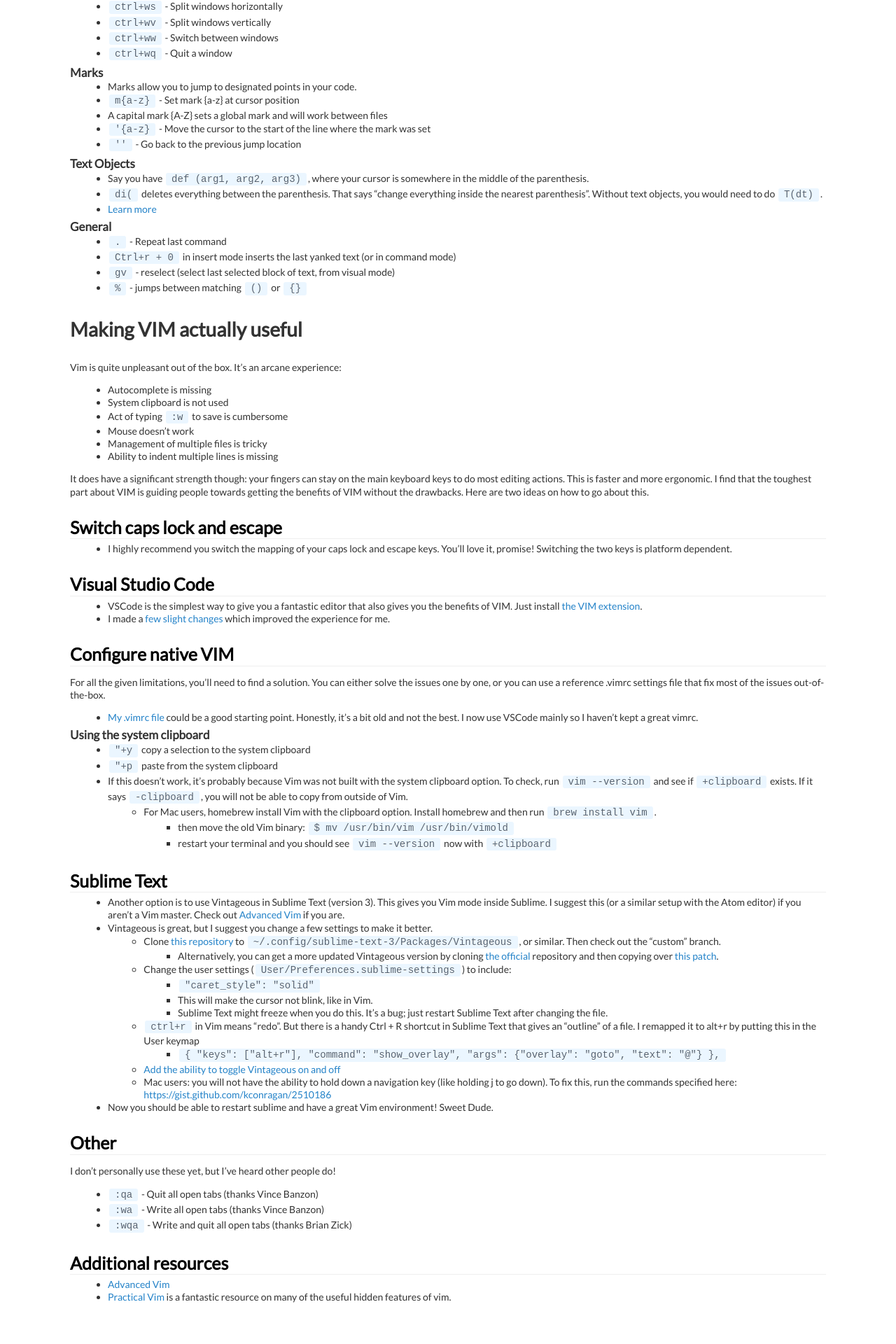
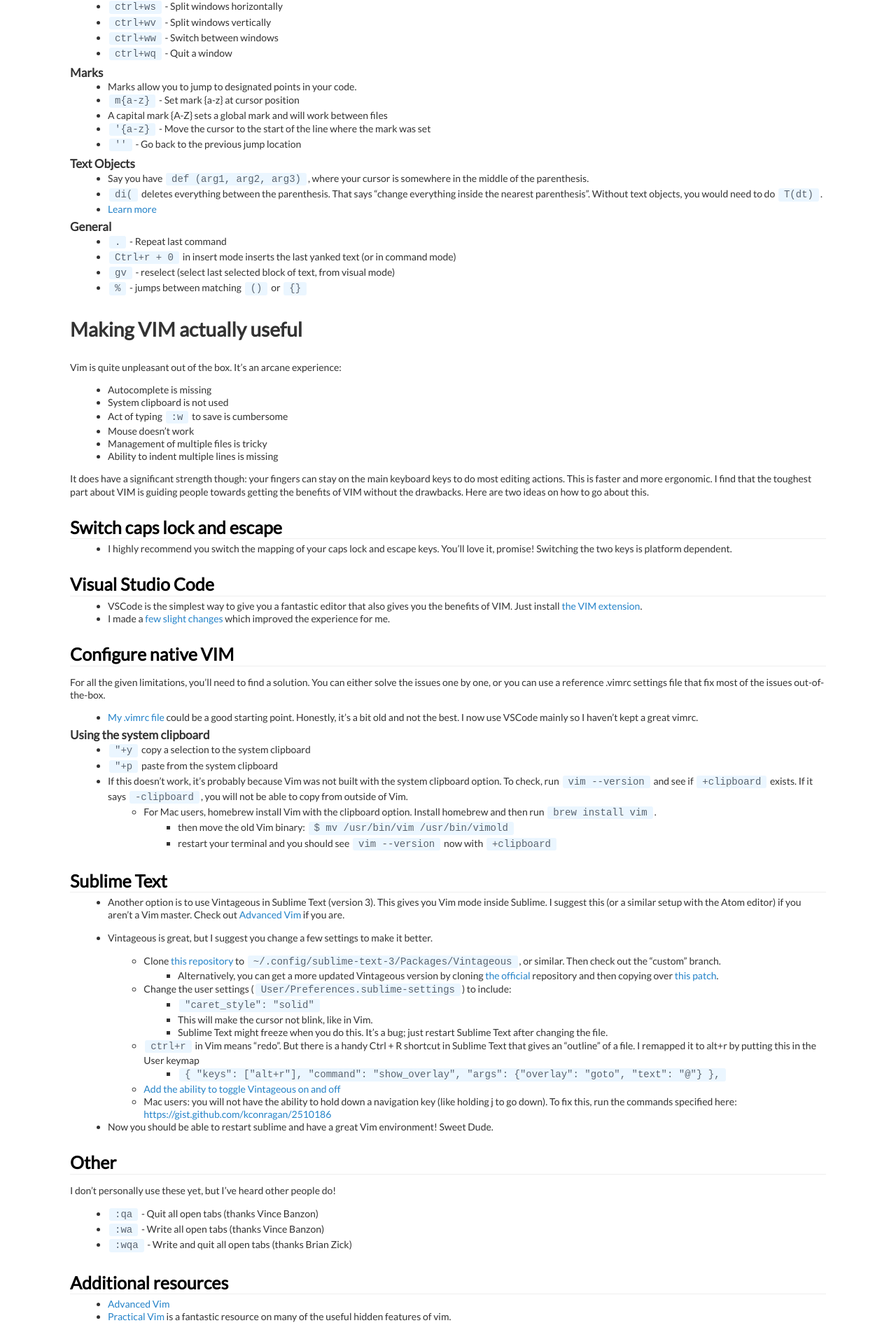
Before and after one commit to theicfire/vimsheet, a Jekyll site: the page built from index.md, in a window 1280 px wide. Shown: the part 2059-3979 px from the top of the page at 70% size. Built offline with Jekyll 4.4.1, drawn with Linux system fonts in a browser that asks for light colours; before the commit the page ends 3951 px from its top, so only the background shows below that.

Commit message:
Fix formatting

```diff
--- a/index.md
+++ b/index.md
@@ -3,132 +3,148 @@
 title: A Great Vim Cheat Sheet
 ---
 
-
 # A Great Vim Cheat Sheet
 
 I’ve compiled a list of essential Vim commands that I use every day. I have then given a few instructions on how to make Vim as great as it should be, because it’s painful without configuration.
 
+## Essentials
 
-
-## Essentials
 ### Cursor movement (Normal/Visual Mode)
 
-* `h` `j` `k` `l` - Arrow keys
-* `w` / `b` - Next/previous word
-* `W` / `B` - Next/previous word (space seperated)
-* `e` / `ge` - Next/previous end of word
-* `0` / `$` - Start/End of line
-* `^` - First non-blank character of line (same as `0w`)
+- `h` `j` `k` `l` - Arrow keys
+- `w` / `b` - Next/previous word
+- `W` / `B` - Next/previous word (space seperated)
+- `e` / `ge` - Next/previous end of word
+- `0` / `$` - Start/End of line
+- `^` - First non-blank character of line (same as `0w`)
 
 ### Editing text
-* `i` / `a` - Start insert mode at/after cursor
-* `I` / `A` - Start insert mode at the beginning/end of the line
-* `o` / `O` - Add blank line below/above current line
-* `Esc` or `Ctrl+[` - Exit insert mode
-* `d` - Delete
-* `dd` - Delete line
-* `c` - Delete, then start insert mode
-* `cc` - Delete line, then start insert mode
+
+- `i` / `a` - Start insert mode at/after cursor
+- `I` / `A` - Start insert mode at the beginning/end of the line
+- `o` / `O` - Add blank line below/above current line
+- `Esc` or `Ctrl+[` - Exit insert mode
+- `d` - Delete
+- `dd` - Delete line
+- `c` - Delete, then start insert mode
+- `cc` - Delete line, then start insert mode
 
 ### Operators
-* Operators also work in Visual Mode
-* `d` - Deletes from the cursor to the movement location
-* `c` - Deletes from the cursor to the movement location, then starts insert mode
-* `y` - Copy from the cursor to the movement location
-* `>` - Indent one level
-* `<` - Unindent one level
-* You can also combine operators with motions. Ex: `d$` deletes from the cursor to the end of the line.
+
+- Operators also work in Visual Mode
+- `d` - Deletes from the cursor to the movement location
+- `c` - Deletes from the cursor to the movement location, then starts insert mode
+- `y` - Copy from the cursor to the movement location
+- `>` - Indent one level
+- `<` - Unindent one level
+- You can also combine operators with motions. Ex: `d$` deletes from the cursor to the end of the line.
 
 ### Marking text (visual mode)
-* `v` - Start visual mode
-* `V` - Start linewise visual mode
-* `Ctrl+v` - Start visual block mode
-* `Esc` or `Ctrl+[` - Exit visual mode
+
+- `v` - Start visual mode
+- `V` - Start linewise visual mode
+- `Ctrl+v` - Start visual block mode
+- `Esc` or `Ctrl+[` - Exit visual mode
 
 ### Clipboard
-* `yy` - Yank (copy) a line
-* `p` - Paste after cursor
-* `P` - Paste before cursor
-* `dd` - Delete (cut) a line
-* `x` - Delete (cut) current character
-* `X` - Delete (cut) previous character
-* `d` / `c` - By default, these copy the deleted text
+
+- `yy` - Yank (copy) a line
+- `p` - Paste after cursor
+- `P` - Paste before cursor
+- `dd` - Delete (cut) a line
+- `x` - Delete (cut) current character
+- `X` - Delete (cut) previous character
+- `d` / `c` - By default, these copy the deleted text
 
 ### Exiting
-* `:w` - Write (save) the file, but don't quit
-* `:wq` - Write (save) and quit
-* `:q` - Quit (fails if anything has changed)
-* `:q!` - Quit and throw away changes
+
+- `:w` - Write (save) the file, but don't quit
+- `:wq` - Write (save) and quit
+- `:q` - Quit (fails if anything has changed)
+- `:q!` - Quit and throw away changes
 
 ### Search/Replace
-* `/pattern` - Search for pattern
-* `?pattern` - Search backward for pattern
-* `n` - Repeat search in same direction
-* `N` - Repeat search in opposite direction
-* `:%s/old/new/g` - Replace all old with new throughout file ([gn](http://vimcasts.org/episodes/operating-on-search-matches-using-gn/) is better though)
-* `:%s/old/new/gc` - Replace all old with new throughout file with confirmations
+
+- `/pattern` - Search for pattern
+- `?pattern` - Search backward for pattern
+- `n` - Repeat search in same direction
+- `N` - Repeat search in opposite direction
+- `:%s/old/new/g` - Replace all old with new throughout file ([gn](http://vimcasts.org/episodes/operating-on-search-matches-using-gn/) is better though)
+- `:%s/old/new/gc` - Replace all old with new throughout file with confirmations
 
 ### General
-* `u` - Undo
-* `Ctrl+r` - Redo
+
+- `u` - Undo
+- `Ctrl+r` - Redo
 
 ## Advanced
+
 ### Cursor movement
-* `Ctrl+d` - Move down half a page
-* `Ctrl+u` - Move up half a page
-* `}` - Go forward by paragraph (the next blank line)
-* `{` - Go backward by paragraph (the next blank line)
-* `gg` - Go to the top of the page
-* `G` - Go the bottom of the page
-* `: [num] [enter]` - Go to that line in the document
-* `ctrl+e / ctrl+y` - Scroll down/up one line
+
+- `Ctrl+d` - Move down half a page
+- `Ctrl+u` - Move up half a page
+- `}` - Go forward by paragraph (the next blank line)
+- `{` - Go backward by paragraph (the next blank line)
+- `gg` - Go to the top of the page
+- `G` - Go the bottom of the page
+- `: [num] [enter]` - Go to that line in the document
+- `ctrl+e / ctrl+y` - Scroll down/up one line
 
 ### Character search
-* `f [char]` - Move forward to the given char
-* `F [char]` - Move backward to the given char
-* `t [char]` - Move forward to before the given char
-* `T [char]` - Move backward to before the given char
-* `;` / `,` - Repeat search forwards/backwards
+
+- `f [char]` - Move forward to the given char
+- `F [char]` - Move backward to the given char
+- `t [char]` - Move forward to before the given char
+- `T [char]` - Move backward to before the given char
+- `;` / `,` - Repeat search forwards/backwards
 
 ### Editing text
-* `J` - Join line below to the current one
-* `r  [char]` - Replace a single character with the specified char (does not use Insert mode)
+
+- `J` - Join line below to the current one
+- `r [char]` - Replace a single character with the specified char (does not use Insert mode)
 
 ### Visual mode
-* `O` - Move to other corner of block
-* `o` - Move to other end of marked area
+
+- `O` - Move to other corner of block
+- `o` - Move to other end of marked area
 
 ### File Tabs
-* `:e filename` - Edit a file
-* `:tabe` - Make a new tab
-* `gt` - Go to the next tab
-* `gT` - Go to the previous tab
-* `:vsp` - Vertically split windows
-* `ctrl+ws` - Split windows horizontally
-* `ctrl+wv` - Split windows vertically
-* `ctrl+ww` - Switch between windows
-* `ctrl+wq` - Quit a window
+
+- `:e filename` - Edit a file
+- `:tabe` - Make a new tab
+- `gt` - Go to the next tab
+- `gT` - Go to the previous tab
+- `:vsp` - Vertically split windows
+- `ctrl+ws` - Split windows horizontally
+- `ctrl+wv` - Split windows vertically
+- `ctrl+ww` - Switch between windows
+- `ctrl+wq` - Quit a window
 
 ### Marks
-* Marks allow you to jump to designated points in your code.
-* `m{a-z}` - Set mark {a-z} at cursor position
-* A capital mark {A-Z} sets a global mark and will work between files
-* `'{a-z}` - Move the cursor to the start of the line where the mark was set
-* `''` - Go back to the previous jump location
+
+- Marks allow you to jump to designated points in your code.
+- `m{a-z}` - Set mark {a-z} at cursor position
+- A capital mark {A-Z} sets a global mark and will work between files
+- `'{a-z}` - Move the cursor to the start of the line where the mark was set
+- `''` - Go back to the previous jump location
 
 ### Text Objects
-* Say you have `def (arg1, arg2, arg3)`, where your cursor is somewhere in the middle of the parenthesis.
-* `di(` deletes everything between the parenthesis. That says "change everything inside the nearest parenthesis". Without text objects, you would need to do `T(dt)`.
-* [Learn more](http://blog.carbonfive.com/2011/10/17/vim-text-objects-the-definitive-guide/)
+
+- Say you have `def (arg1, arg2, arg3)`, where your cursor is somewhere in the middle of the parenthesis.
+- `di(` deletes everything between the parenthesis. That says "change everything inside the nearest parenthesis". Without text objects, you would need to do `T(dt)`.
+- [Learn more](http://blog.carbonfive.com/2011/10/17/vim-text-objects-the-definitive-guide/)
 
 ### General
-* `.` - Repeat last command
-* `Ctrl+r + 0` in insert mode inserts the last yanked text (or in command mode)
-* `gv` - reselect (select last selected block of text, from visual mode)
-* `%` - jumps between matching `()` or `{}`
+
+- `.` - Repeat last command
+- `Ctrl+r + 0` in insert mode inserts the last yanked text (or in command mode)
+- `gv` - reselect (select last selected block of text, from visual mode)
+- `%` - jumps between matching `()` or `{}`
 
 # Making VIM actually useful
+
 Vim is quite unpleasant out of the box. It's an arcane experience:
+
 - Autocomplete is missing
 - System clipboard is not used
 - Act of typing `:w` to save is cumbersome
@@ -139,48 +155,56 @@
 It does have a significant strength though: your fingers can stay on the main keyboard keys to do most editing actions. This is faster and more ergonomic. I find that the toughest part about VIM is guiding people towards getting the benefits of VIM without the drawbacks. Here are two ideas on how to go about this.
 
 ## Switch caps lock and escape
-* I highly recommend you switch the mapping of your caps lock and escape keys. You'll love it, promise! Switching the two keys is platform dependent.
+
+- I highly recommend you switch the mapping of your caps lock and escape keys. You'll love it, promise! Switching the two keys is platform dependent.
 
 ## Visual Studio Code
-* VSCode is the simplest way to give you a fantastic editor that also gives you the benefits of VIM. Just install [the VIM extension](https://marketplace.visualstudio.com/items?itemName=vscodevim.vim).
-* I made a [few slight changes](https://gist.github.com/theicfire/dc3f7f8c9a19467643a58dff22eb00d9) which improved the experience for me.
+
+- VSCode is the simplest way to give you a fantastic editor that also gives you the benefits of VIM. Just install [the VIM extension](https://marketplace.visualstudio.com/items?itemName=vscodevim.vim).
+- I made a [few slight changes](https://gist.github.com/theicfire/dc3f7f8c9a19467643a58dff22eb00d9) which improved the experience for me.
 
 ## Configure native VIM
+
 For all the given limitations, you'll need to find a solution. You can either solve the issues one by one, or you can use a reference .vimrc settings file that fix most of the issues out-of-the-box.
-* [My .vimrc file](https://github.com/theicfire/dotfiles/blob/master/vim/.vimrc) could be a good starting point. Honestly, it's a bit old and not the best. I now use VSCode mainly so I haven't kept a great vimrc.
+
+- [My .vimrc file](https://github.com/theicfire/dotfiles/blob/master/vim/.vimrc) could be a good starting point. Honestly, it's a bit old and not the best. I now use VSCode mainly so I haven't kept a great vimrc.
 
 ### Using the system clipboard
-* `"+y` copy a selection to the system clipboard
-* `"+p` paste from the system clipboard
-* If this doesn't work, it’s probably because Vim was not built with the system clipboard option. To check, run `vim --version` and see if `+clipboard` exists. If it says `-clipboard`, you will not be able to copy from outside of Vim.
-    * For Mac users, homebrew install Vim with the clipboard option. Install homebrew and then run `brew install vim`.
-        * then move the old Vim binary: `$ mv /usr/bin/vim /usr/bin/vimold`
-        * restart your terminal and you should see `vim --version` now with `+clipboard`
+
+- `"+y` copy a selection to the system clipboard
+- `"+p` paste from the system clipboard
+- If this doesn't work, it’s probably because Vim was not built with the system clipboard option. To check, run `vim --version` and see if `+clipboard` exists. If it says `-clipboard`, you will not be able to copy from outside of Vim.
+  - For Mac users, homebrew install Vim with the clipboard option. Install homebrew and then run `brew install vim`.
+    - then move the old Vim binary: `$ mv /usr/bin/vim /usr/bin/vimold`
+    - restart your terminal and you should see `vim --version` now with `+clipboard`
 
 ## Sublime Text
-* Another option is to use Vintageous in Sublime Text (version 3). This gives you Vim mode inside Sublime. I suggest this (or a similar setup with the Atom editor) if you aren't a Vim master. Check out [Advanced Vim](advanced.html) if you are.
-* Vintageous is great, but I suggest you change a few settings to make it better.
-    * Clone [this repository](https://github.com/theicfire/Vintageous) to `~/.config/sublime-text-3/Packages/Vintageous`, or similar. Then check out the "custom" branch.
-        * Alternatively, you can get a more updated Vintageous version by cloning [the official](https://github.com/guillermooo/Vintageous) repository and then copying over [this patch](https://github.com/theicfire/Vintageous/commit/19ff6311b01e3ae259b7eb8e3944687b42ba06ff).
-    * Change the user settings (`User/Preferences.sublime-settings`) to include:
-        * `"caret_style": "solid"`
-        * This will make the cursor not blink, like in Vim.
-        * Sublime Text might freeze when you do this. It’s a bug; just restart Sublime Text after changing the file.
-    * `ctrl+r` in Vim means "redo". But there is a handy Ctrl + R shortcut in Sublime Text that gives an "outline" of a file. I remapped it to alt+r by putting this in the User keymap
-        * `{ "keys": ["alt+r"], "command": "show_overlay", "args": {"overlay": "goto", "text": "@"} },`
-    * [Add the ability to toggle Vintageous on and off](https://github.com/guillermooo/Vintageous/wiki/Toggling-Vintageous)
-    * Mac users: you will not have the ability to hold down a navigation key (like holding j to go down). To fix this, run the commands specified here: [https://gist.github.com/kconragan/2510186](https://gist.github.com/kconragan/2510186)
 
-* Now you should be able to restart sublime and have a great Vim environment! Sweet Dude.
+- Another option is to use Vintageous in Sublime Text (version 3). This gives you Vim mode inside Sublime. I suggest this (or a similar setup with the Atom editor) if you aren't a Vim master. Check out [Advanced Vim](advanced.html) if you are.
+- Vintageous is great, but I suggest you change a few settings to make it better.
 
+  - Clone [this repository](https://github.com/theicfire/Vintageous) to `~/.config/sublime-text-3/Packages/Vintageous`, or similar. Then check out the "custom" branch.
+    - Alternatively, you can get a more updated Vintageous version by cloning [the official](https://github.com/guillermooo/Vintageous) repository and then copying over [this patch](https://github.com/theicfire/Vintageous/commit/19ff6311b01e3ae259b7eb8e3944687b42ba06ff).
+  - Change the user settings (`User/Preferences.sublime-settings`) to include:
+    - `"caret_style": "solid"`
+    - This will make the cursor not blink, like in Vim.
+    - Sublime Text might freeze when you do this. It’s a bug; just restart Sublime Text after changing the file.
+  - `ctrl+r` in Vim means "redo". But there is a handy Ctrl + R shortcut in Sublime Text that gives an "outline" of a file. I remapped it to alt+r by putting this in the User keymap
+    - `{ "keys": ["alt+r"], "command": "show_overlay", "args": {"overlay": "goto", "text": "@"} },`
+  - [Add the ability to toggle Vintageous on and off](https://github.com/guillermooo/Vintageous/wiki/Toggling-Vintageous)
+  - Mac users: you will not have the ability to hold down a navigation key (like holding j to go down). To fix this, run the commands specified here: [https://gist.github.com/kconragan/2510186](https://gist.github.com/kconragan/2510186)
+
+- Now you should be able to restart sublime and have a great Vim environment! Sweet Dude.
 
 ## Other
+
 I don’t personally use these yet, but I’ve heard other people do!
 
-* `:qa` - Quit all open tabs (thanks Vince Banzon)
-* `:wa` - Write all open tabs (thanks Vince Banzon)
-* `:wqa` - Write and quit all open tabs (thanks Brian Zick)
+- `:qa` - Quit all open tabs (thanks Vince Banzon)
+- `:wa` - Write all open tabs (thanks Vince Banzon)
+- `:wqa` - Write and quit all open tabs (thanks Brian Zick)
 
 ## Additional resources
-* [Advanced Vim](advanced.html)
-* [Practical Vim](http://www.amazon.com/Practical-Vim-Thought-Pragmatic-Programmers/dp/1934356980) is a fantastic resource on many of the useful hidden features of vim.
+
+- [Advanced Vim](advanced.html)
+- [Practical Vim](http://www.amazon.com/Practical-Vim-Thought-Pragmatic-Programmers/dp/1934356980) is a fantastic resource on many of the useful hidden features of vim.
```
